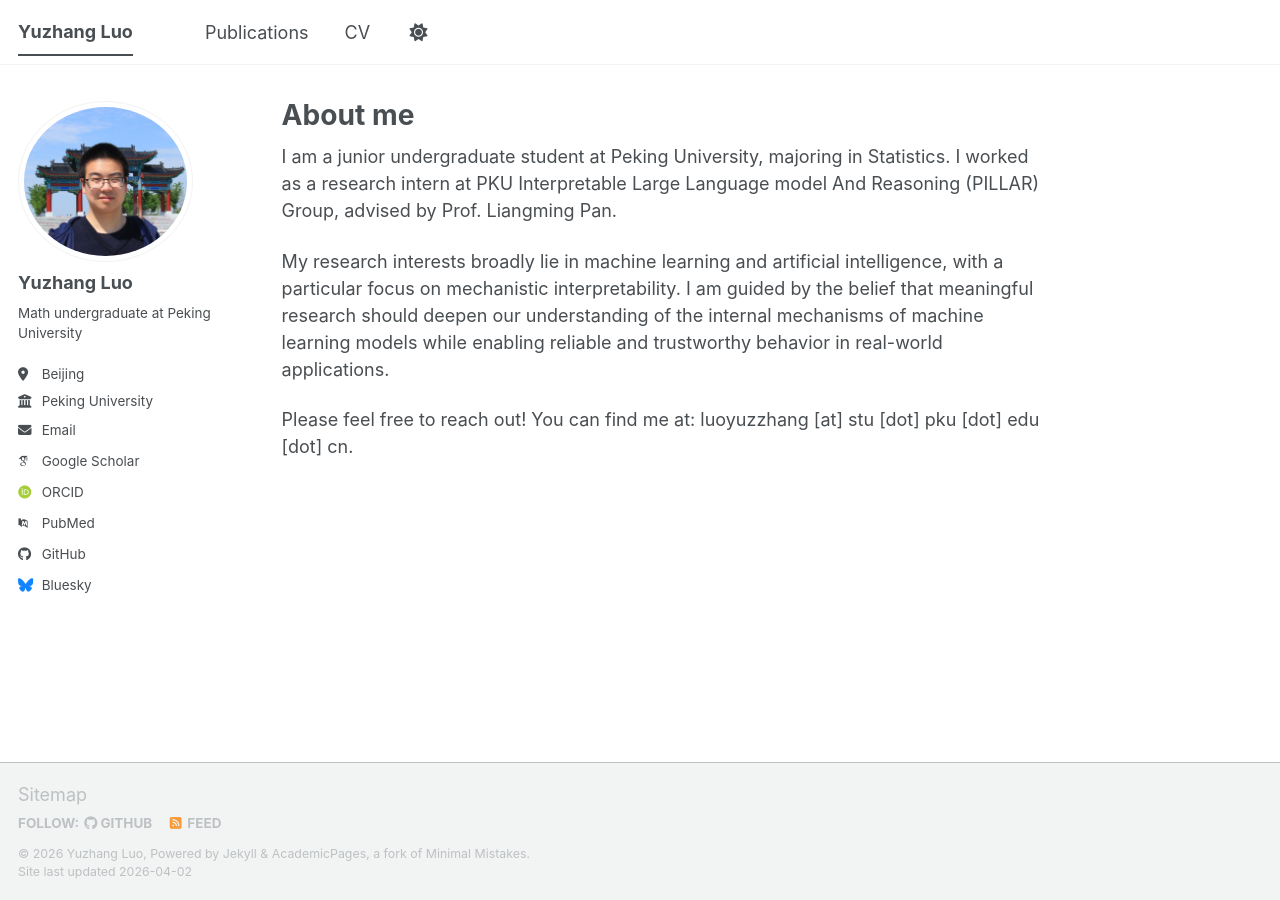
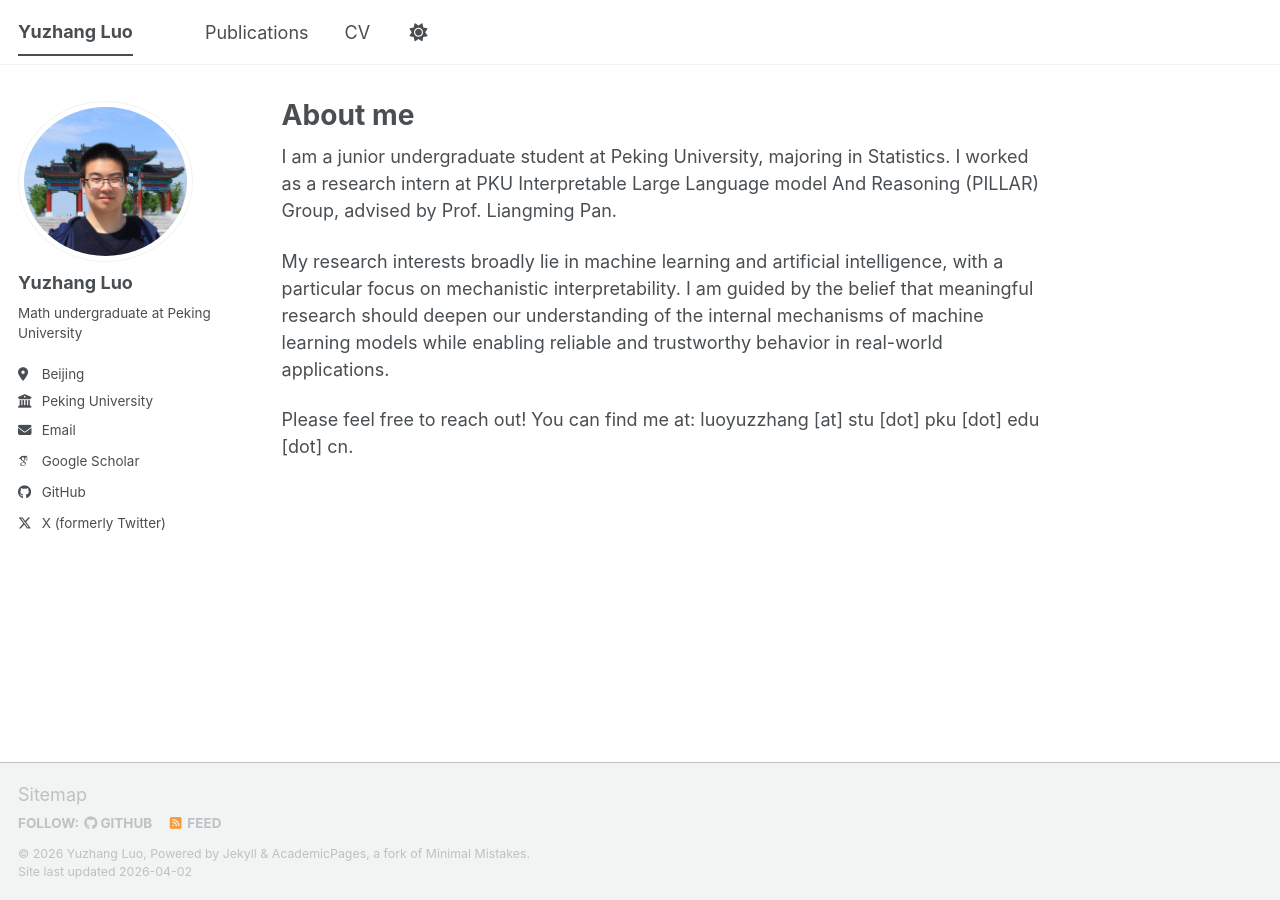
Before and after one commit to yuzhang527/yuzhang527.github.io, a Jekyll site: the page built from _pages/about.md, in a window 1280 px wide. Built offline with Jekyll 4.4.1, drawn with Linux system fonts in a browser that asks for light colours; some web fonts are replaced; a script bundle is joined from its source files by our own code; library files that are not in the unit come from our copies; some of the changed lines change nothing that is shown.

```diff
--- a/_config.yml
+++ b/_config.yml
@@ -38,10 +38,10 @@
   googlescholar    : "https://scholar.google.com/citations?user=PS_CX0AAAAAJ"
   inspire-hep      : # URL
   impactstory      : # URL
-  orcid            : "https://orcid.org/yourorcidurl"
+  orcid            : # URL
   semantic         : # URL
   ssrn             : # URL
-  pubmed           : "https://www.ncbi.nlm.nih.gov/pubmed/?term=john+snow"
+  pubmed           : # URL
   researchgate     : # URL
   scopus           : # URL
   zotero           : # URL
@@ -51,13 +51,13 @@
   bitbucket        : # Username - Update with your username on the site
   codepen          : # Username
   dribbble         : # Username
-  github           : "academicpages"
+  github           : "https://github.com/yuzhang527"
   kaggle           : # Username
   stackoverflow    : # User number or user number and name (i.e., use "1" or "1/jeff-atwood")
 
   # Social media
   artstation       : # Username
-  bluesky          : "bsky.app" # Replace this with you Bluesky username
+  bluesky          : # Replace this with you Bluesky username
   facebook         : # Username
   flickr           : # Username
   foursquare       : # Username
@@ -74,7 +74,7 @@
   steam            : # Username
   telegram         : # URL
   tumblr           : # Username
-  twitter          : # Username for X / Twitter
+  twitter          : Yuzhang_Luo
   vine             : # Username
   weibo            : # Username
   wikipedia        : # Username
```
